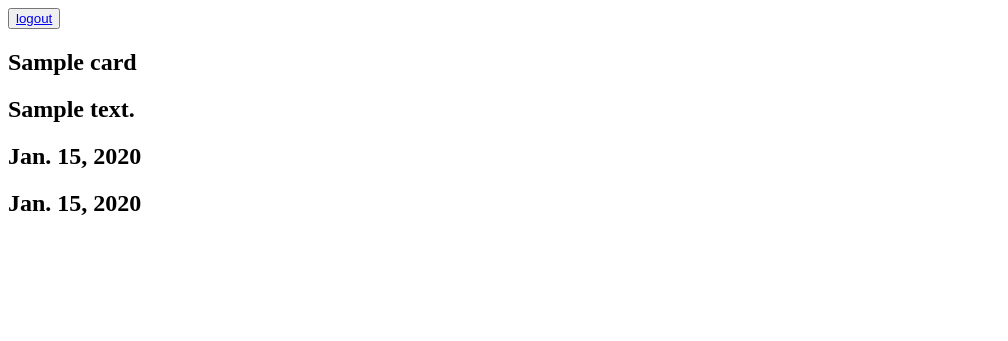
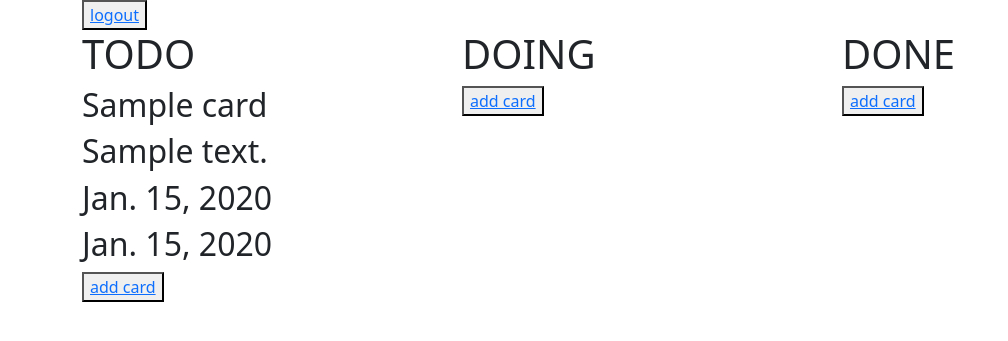
Before and after one commit to Katerina964/canban_board, a Django app: page / in a window 1280 px wide. Shown: the top 341 px of the page, without its empty margins (0-1008 px from the left). Run offline with Django 3.2, Linux system fonts and the light colour scheme; a user stored in the database is signed in; tables that the repository leaves empty hold one stand-in row (values such as "Sample post").

Commit message:
create card

```diff
--- a/django/canban_board/models.py
+++ b/django/canban_board/models.py
@@ -3,10 +3,10 @@
 
 
 class Card(models.Model):
-    PLAN = 'P'
+    TODO = 'TD'
     DOING = 'D'
     DONE = 'DN'
-    STATE = [(PLAN, 'PLAN'),
+    STATE = [(TODO, 'TODO'),
              (DOING, 'DOING'),
              (DONE, 'DONE')]
     name = models.CharField(max_length=150)
@@ -16,7 +16,7 @@
     user = models.ForeignKey(User, on_delete=models.CASCADE)
     state = models.CharField(max_length=2,
                              choices=STATE,
-                             default=PLAN)
+                             default=TODO)
 
     def __str__(self):
         return self.name
--- /dev/null
+++ b/django/canban_board/templates/canban_board/base.html
@@ -0,0 +1,23 @@
+{% load static %}
+<html lang="en">
+      <head>
+        <meta charset="utf-8">
+        <meta name="viewport" content="width=device-width, initial-scale=1, shrink-to-fit=no">
+        <title>canban_board</title>
+         <link href="https://cdn.jsdelivr.net/npm/bootstrap@5.0.1/dist/css/bootstrap.min.css"
+                rel="stylesheet" integrity="sha384-+0n0xVW2eSR5OomGNYDnhzAbDsOXxcvSN1TPprVMTNDbiYZCxYbOOl7+AMvyTG2x"
+                crossorigin="anonymous">
+      </head>
+  <body>
+ {% block content %} {% endblock %}
+
+
+
+          <script src="https://cdn.jsdelivr.net/npm/@popperjs/core@2.9.2/dist/umd/popper.min.js"
+              integrity="sha384-IQsoLXl5PILFhosVNubq5LC7Qb9DXgDA9i+tQ8Zj3iwWAwPtgFTxbJ8NT4GN1R8p"
+              crossorigin="anonymous"></script>
+          <script src="https://cdn.jsdelivr.net/npm/bootstrap@5.0.1/dist/js/bootstrap.min.js"
+                  integrity="sha384-Atwg2Pkwv9vp0ygtn1JAojH0nYbwNJLPhwyoVbhoPwBhjQPR5VtM2+xf0Uwh9KtT"
+                  crossorigin="anonymous"></script>
+  </body>
+ </html>
--- a/django/canban_board/templates/canban_board/list.html
+++ b/django/canban_board/templates/canban_board/list.html
@@ -1,27 +1,39 @@
-<button><a href="{% url 'canban_board:logout_view' %}">logout</a></button>
-<div>
-{% for each in plan %}
+{% extends 'canban_board/base.html' %}
+{% block content %}
+
+<div class="container">
+  <button><a href="{% url 'canban_board:logout_view' %}">logout</a></button>
+<div class="row">
+<div class="col-4">
+<h1> TODO </h1>
+{% for each in todo %}
 <h2>{{ each.name}}</h2>
 <h2>{{ each.description}}</h2>
 <h2>{{ each.start_date}}</h2>
 <h2>{{ each.end_date}}</h2>
 {% endfor %}
+<button><a href="{% url 'canban_board:create_card' %}">add card</a></button>
 </div>
 
-<div>
+<div class="col-4">
+<h1> DOING </h1>
 {% for each in doing %}
 <h2>{{ each.name}}</h2>
 <h2>{{ each.description}}</h2>
 <h2>{{ each.start_date}}</h2>
 <h2>{{ each.end_date}}</h2>
 {% endfor %}
+<button><a href="{% url 'canban_board:create_card' %}">add card</a></button>
 </div>
 
-<div>
+<div class="col-4">
+<h1> DONE </h1>
 {% for each in done %}
 <h2>{{ each.name}}</h2>
 <h2>{{ each.description}}</h2>
 <h2>{{ each.start_date}}</h2>
 <h2>{{ each.end_date}}</h2>
 {% endfor %}
+<button><a href="{% url 'canban_board:create_card' %}">add card</a></button>
 </div>
+{% endblock %}
--- a/django/canban_board/urls.py
+++ b/django/canban_board/urls.py
@@ -6,7 +6,9 @@
 app_name = 'canban_board'
 urlpatterns = [
     path('', views.list, name='list'),
-    path('logout_view', views.logout_view, name='logout_view')
+    path('logout_view', views.logout_view, name='logout_view'),
+    path('create_card', views.create_card, name='create_card'),
+    path('delete_card', views.delete_card, name='delete_card')
     ]
 
 # if settings.DEBUG:
--- a/django/canban_board/views.py
+++ b/django/canban_board/views.py
@@ -1,16 +1,17 @@
-from django.shortcuts import render, redirect
+from django.shortcuts import render, redirect, get_object_or_404
 from .models import Card
 from django.contrib.auth.decorators import login_required
 from django.contrib.auth import logout
+from .forms import CardForm
 
 
 @login_required(login_url='/accounts/login/')
 def list(request):
     user_id = request.user.id
-    plan = Card.objects.filter(state="P", user=user_id)
+    todo = Card.objects.filter(state="TD", user=user_id)
     doing = Card.objects.filter(state="D", user=user_id)
     done = Card.objects.filter(state="DN", user=user_id)
-    context = {'plan': plan, 'doing': doing, 'done': done}
+    context = {'todo': todo, 'doing': doing, 'done': done}
     return render(request, 'canban_board/list.html', context)
 
 
@@ -20,7 +21,15 @@
 
 
 def create_card(request):
-    pass
+    form = CardForm()
+    context = {'form': form}
+    return render(request, 'canban_board/create_card.html', context)
+
+
+def delete_card(request, pk):
+    resume = get_object_or_404(Card, pk=pk)
+    resume.delete()
+    return redirect('canban_board:cabinet')
 
 
 def change_card(request):
```
Also changed, not shown: django/canban_board/forms.py (added, +11 -0 lines), django/canban_board/templates/canban_board/create_card.html (added, +13 -0 lines).
